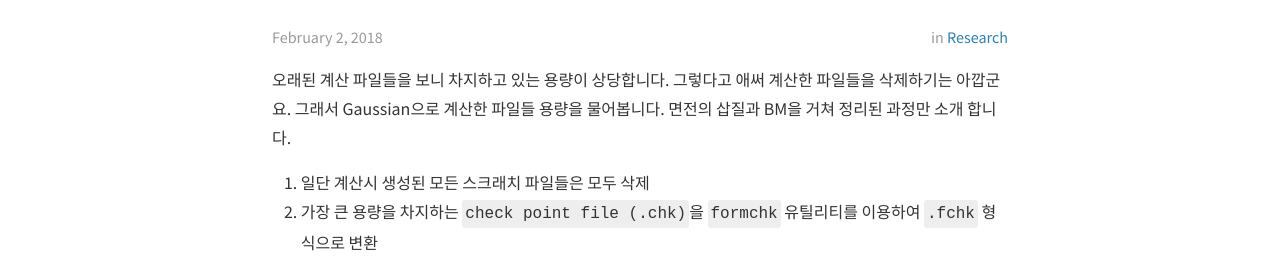
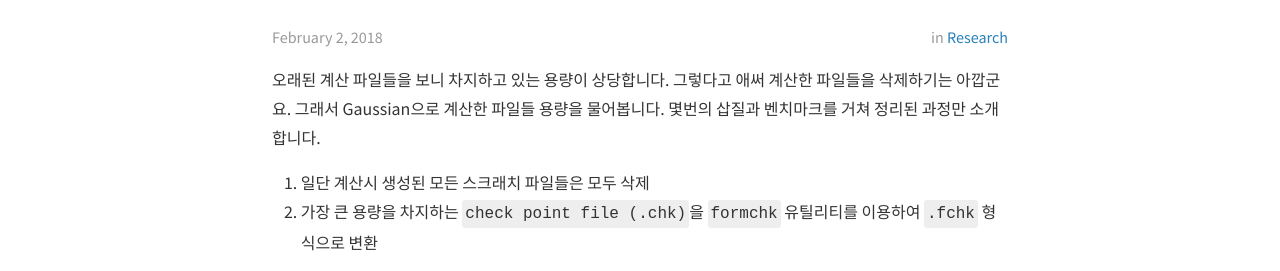
Before and after one commit to tanji3000/tanji3000.github.io, a Jekyll site: the page built from _posts/2018-02-02-gaussian-file-manage.markdown, in a window 1280 px wide. Shown: the part 255-526 px from the top of the page. Built offline with Jekyll 4.4.1, drawn with Linux system fonts in a browser that asks for light colours; nearby versions of some CDN libraries; our own code applies the rules of GitHub Pages for plain Markdown files.

Commit message:
Update 2018-02-02-gaussian-file-manage.markdown

```diff
--- a/_posts/2018-02-02-gaussian-file-manage.markdown
+++ b/_posts/2018-02-02-gaussian-file-manage.markdown
@@ -7,7 +7,7 @@ categories: Research
 ---
 
 
-오래된 계산 파일들을 보니 차지하고 있는 용량이 상당합니다. 그렇다고 애써 계산한 파일들을 삭제하기는 아깝군요. 그래서 Gaussian으로 계산한 파일들 용량을 물어봅니다. 면전의 삽질과 BM을 거쳐 정리된 과정만 소개 합니다.
+오래된 계산 파일들을 보니 차지하고 있는 용량이 상당합니다. 그렇다고 애써 계산한 파일들을 삭제하기는 아깝군요. 그래서 Gaussian으로 계산한 파일들 용량을 물어봅니다. 몇번의 삽질과 벤치마크를 거쳐 정리된 과정만 소개 합니다.
 
 
 1. 일단 계산시 생성된 모든 스크래치 파일들은 모두 삭제
```
